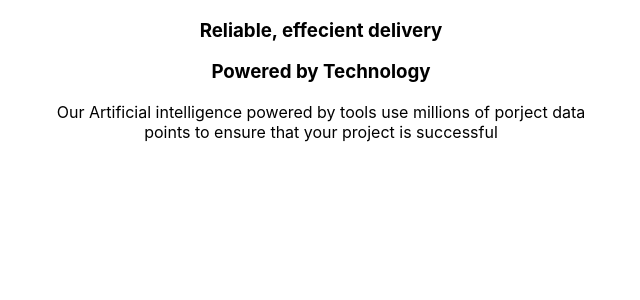
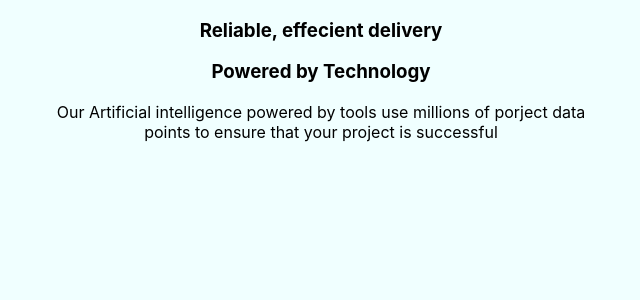
Before and after one commit to jokale/4comp, a React (Create React App) app: page / in a window 1280 px wide. Shown: the top 300 px of the page, without its empty margins (319-959 px from the left). Built offline with nearby package versions, Linux system fonts and the light colour scheme.

Commit message:
change background color

```diff
--- a/src/App.css
+++ b/src/App.css
@@ -36,3 +36,7 @@
     transform: rotate(360deg);
   }
 }
+
+html {
+background-color: azure;
+}
```
